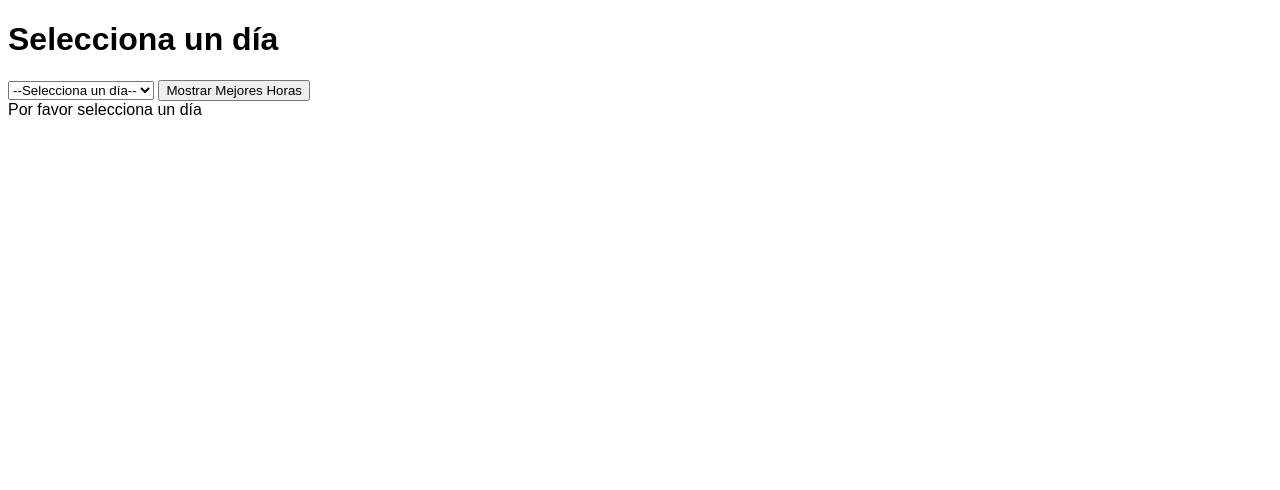
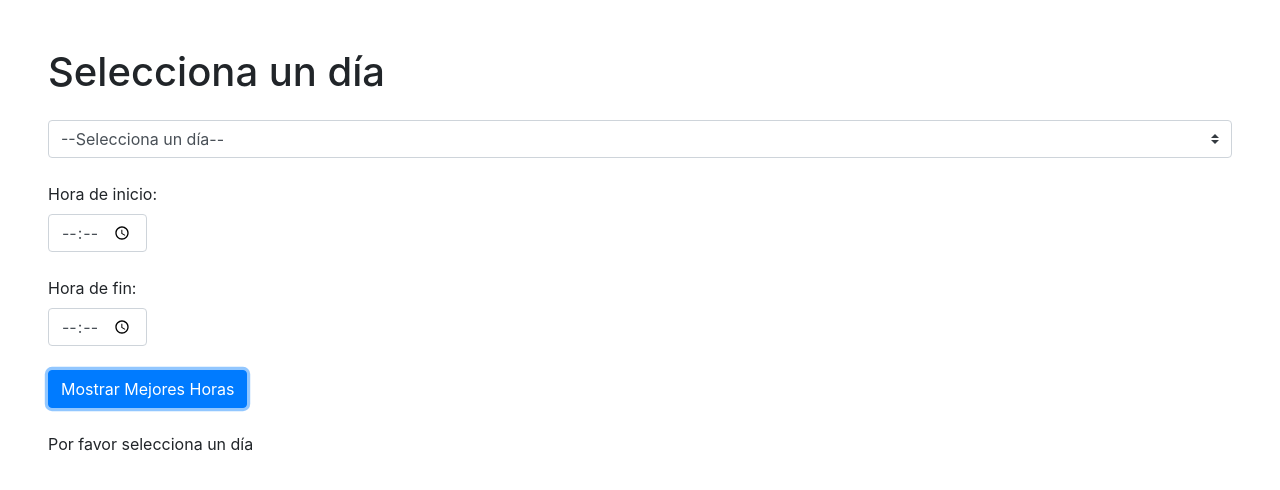
Before and after one commit to VicenteOlmos/dise-odeapps, a website: page index.html in a window 1280 px wide. Both pictures are taken after a click on the button "Mostrar Mejores Horas". Drawn offline with nearby package versions, Linux system fonts and the light colour scheme.

Commit message:
Estilos front
estilos front

```diff
--- a/index.html
+++ b/index.html
@@ -2,15 +2,35 @@
 <html>
 <head>
     <title>Mejores Horas</title>
+    <link rel="stylesheet" href="https://stackpath.bootstrapcdn.com/bootstrap/4.3.1/css/bootstrap.min.css">
     <style>
-        body {
-            font-family: Arial, sans-serif;
+        .clock {
+            width: 100px;
+            height: 100px;
+            border: 1px solid #000;
+            border-radius: 50%;
+            position: relative;
+            margin: 20px;
+        }
+        .hour {
+            position: absolute;
+            width: 2px;
+            height: 50%;
+            background: #000;
+            bottom: 50%;
+            left: calc(50% - 1px);
+            transform-origin: bottom;
+        }
+        .clock-container {
+            display: flex;
+            flex-direction: column;
+            align-items: center;
         }
     </style>
 </head>
-<body>
-    <h1>Selecciona un día</h1>
-    <select id="day-select">
+<body class="p-5">
+    <h1 class="mb-4">Selecciona un día</h1>
+    <select id="day-select" class="custom-select mb-4">
         <option value="">--Selecciona un día--</option>
         <option value="lunes">Lunes</option>
         <option value="martes">Martes</option>
@@ -18,8 +38,17 @@
         <option value="jueves">Jueves</option>
         <option value="viernes">Viernes</option>
     </select>
-    <button onclick="fetchBestHours()">Mostrar Mejores Horas</button>
-    <div id="best-hours"></div>
+    <div class="mb-4">
+        <label for="start-time">Hora de inicio:</label>
+        <input class="form-control col-1" type="time" id="start-time">
+    </div>
+    <div class="mb-4">
+        <label for="end-time">Hora de fin:</label>
+        <input class="form-control col-1" type="time" id="end-time">
+    </div>
+    <button onclick="fetchBestHours()" class="btn btn-primary mb-4">Mostrar Mejores Horas</button>
+    <div id="best-hours" class="d-flex flex-wrap"></div>
+
     <script src="main.js"></script>
 </body>
 </html>
--- a/main.js
+++ b/main.js
@@ -2,6 +2,8 @@ async function fetchBestHours() {
     const daySelect = document.getElementById('day-select');
     const selectedDay = daySelect.value;
     const bestHoursDiv = document.getElementById('best-hours');
+    const startTime = document.getElementById('start-time').value;
+    const endTime = document.getElementById('end-time').value;
 
     if (!selectedDay) {
         bestHoursDiv.textContent = 'Por favor selecciona un día';
@@ -11,6 +13,26 @@ async function fetchBestHours() {
     const response = await fetch(`/besthours/${selectedDay}`);
     const bestHours = await response.json();
 
-    bestHoursDiv.textContent = `Las mejores horas para el ${selectedDay} son: ${bestHours[selectedDay].join(', ')}`;
-
+    bestHoursDiv.innerHTML = '';
+    const filteredHours = bestHours[selectedDay].filter(time => time >= startTime && time <= endTime);
+    if (filteredHours.length === 0) {
+        bestHoursDiv.textContent = 'No hay horarios óptimos';
+        return;
+    }
+    filteredHours.forEach(time => {
+        const hour = parseInt(time.split(':')[0]);
+        const clockContainer = document.createElement('div');
+        clockContainer.className = 'clock-container';
+        const clock = document.createElement('div');
+        clock.className = 'clock';
+        const hourHand = document.createElement('div');
+        hourHand.className = 'hour';
+        hourHand.style.transform = `rotate(${(hour % 12) / 12 * 360}deg)`;
+        clock.appendChild(hourHand);
+        clockContainer.appendChild(clock);
+        const timeLabel = document.createElement('div');
+        timeLabel.textContent = time;
+        clockContainer.appendChild(timeLabel);
+        bestHoursDiv.appendChild(clockContainer);
+    });
 }
```
